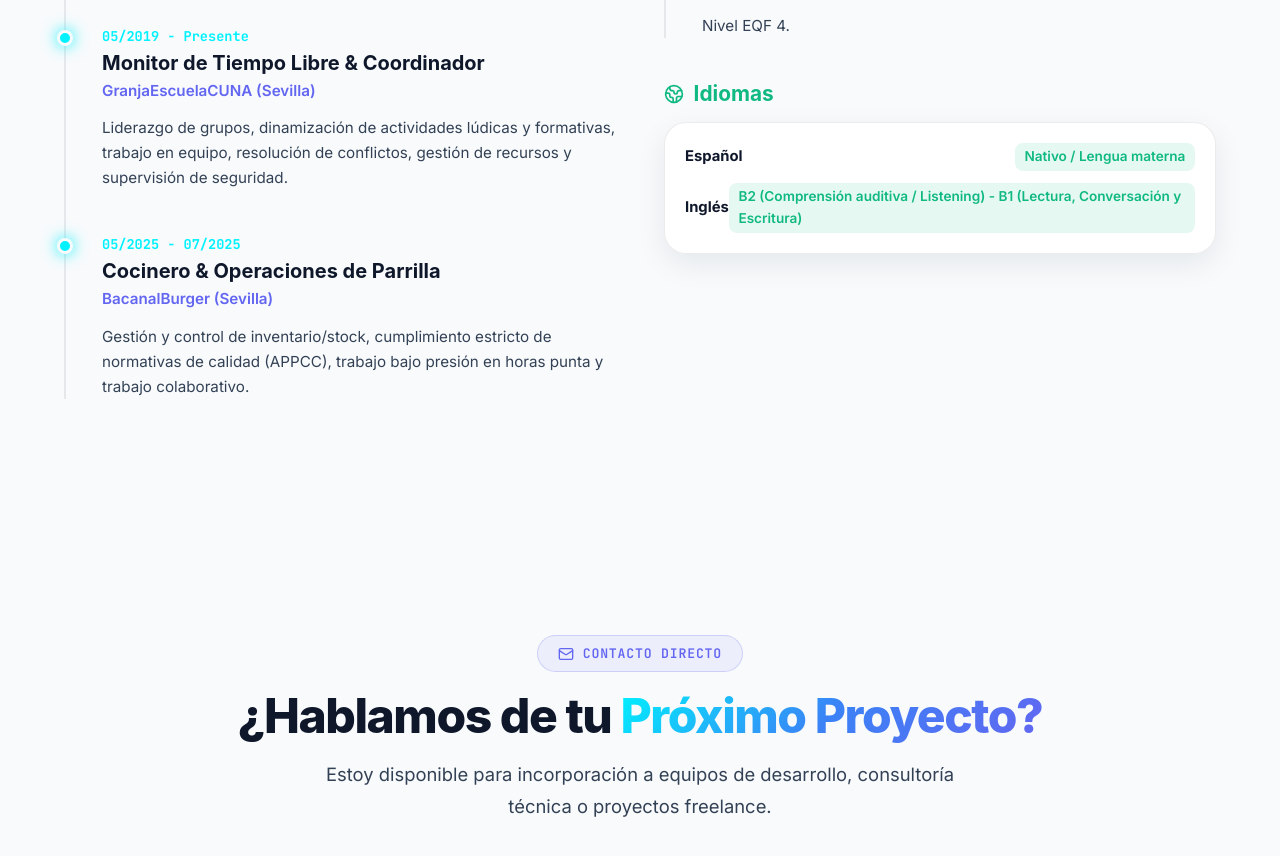
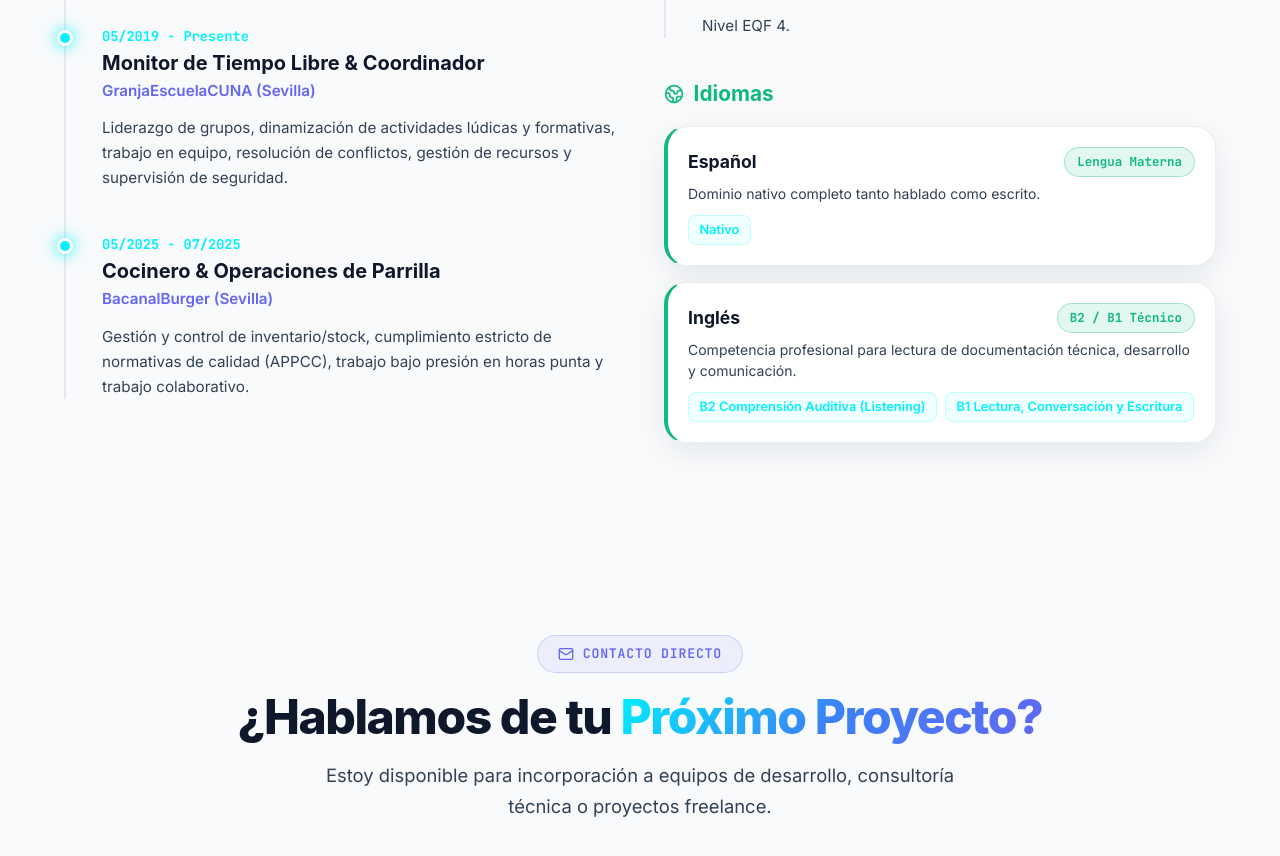
Before and after one commit to JaimeRamirezNavarro/Portfolio, a React (Vite) app: page / in a window 1280 px wide. Shown: the part 6509-7365 px from the top of the page. Built offline with nearby package versions, Linux system fonts and the light colour scheme.

Commit message:
Redesign languages section into clean, spacious cards with separate level badges

```diff
--- a/src/components/Timeline.jsx
+++ b/src/components/Timeline.jsx
@@ -58,18 +58,30 @@ export default function Timeline() {
             ))}
           </div>
 
-          <h3 style={{ fontSize: '1.3rem', marginTop: '2.5rem', marginBottom: '1rem', display: 'flex', alignItems: 'center', gap: '0.6rem', color: 'var(--accent-emerald)' }}>
+          <h3 style={{ fontSize: '1.3rem', marginTop: '2.5rem', marginBottom: '1.25rem', display: 'flex', alignItems: 'center', gap: '0.6rem', color: 'var(--accent-emerald)' }}>
             <Globe2 size={20} />
             <span>Idiomas</span>
           </h3>
 
-          <div className="glass-card" style={{ padding: '1.25rem', display: 'flex', flexDirection: 'column', gap: '0.75rem' }}>
+          <div style={{ display: 'grid', gap: '1rem' }}>
             {languagesData.map((lang, idx) => (
-              <div key={idx} style={{ display: 'flex', justifyContent: 'space-between', alignItems: 'center', fontSize: '0.925rem' }}>
-                <span style={{ fontWeight: 700, color: 'var(--text-primary)' }}>{lang.language}</span>
-                <span style={{ color: 'var(--accent-emerald)', fontWeight: 600, background: 'rgba(16, 185, 129, 0.1)', padding: '0.2rem 0.6rem', borderRadius: '8px', fontSize: '0.85rem' }}>
-                  {lang.level}
-                </span>
+              <div key={idx} className="glass-card" style={{ padding: '1.25rem', borderLeft: '4px solid var(--accent-emerald)' }}>
+                <div style={{ display: 'flex', alignItems: 'center', justifyContent: 'space-between', marginBottom: '0.4rem' }}>
+                  <h4 style={{ fontSize: '1.1rem', fontWeight: 700, color: 'var(--text-primary)' }}>{lang.language}</h4>
+                  <span style={{ fontFamily: 'var(--font-mono)', fontSize: '0.78rem', fontWeight: 700, padding: '0.25rem 0.75rem', borderRadius: 'var(--radius-full)', background: 'rgba(16, 185, 129, 0.12)', color: 'var(--accent-emerald)', border: '1px solid rgba(16, 185, 129, 0.3)' }}>
+                    {lang.badge}
+                  </span>
+                </div>
+                <p style={{ fontSize: '0.875rem', color: 'var(--text-secondary)', marginBottom: '0.65rem', lineHeight: '1.5' }}>
+                  {lang.description}
+                </p>
+                <div style={{ display: 'flex', gap: '0.5rem', flexWrap: 'wrap' }}>
+                  {lang.levels.map((item, i) => (
+                    <span key={i} style={{ fontSize: '0.8rem', fontWeight: 600, color: 'var(--accent-cyan)', background: 'rgba(0, 242, 254, 0.06)', padding: '0.25rem 0.65rem', borderRadius: '8px', border: '1px solid rgba(0, 242, 254, 0.2)' }}>
+                      {item}
+                    </span>
+                  ))}
+                </div>
               </div>
             ))}
           </div>
--- a/src/data/portfolioData.js
+++ b/src/data/portfolioData.js
@@ -287,6 +287,16 @@ export const educationData = [
 ];
 
 export const languagesData = [
-  { language: "Español", level: "Nativo / Lengua materna" },
-  { language: "Inglés", level: "B2 (Comprensión auditiva / Listening) - B1 (Lectura, Conversación y Escritura)" }
+  {
+    language: "Español",
+    badge: "Lengua Materna",
+    description: "Dominio nativo completo tanto hablado como escrito.",
+    levels: ["Nativo"]
+  },
+  {
+    language: "Inglés",
+    badge: "B2 / B1 Técnico",
+    description: "Competencia profesional para lectura de documentación técnica, desarrollo y comunicación.",
+    levels: ["B2 Comprensión Auditiva (Listening)", "B1 Lectura, Conversación y Escritura"]
+  }
 ];
```
